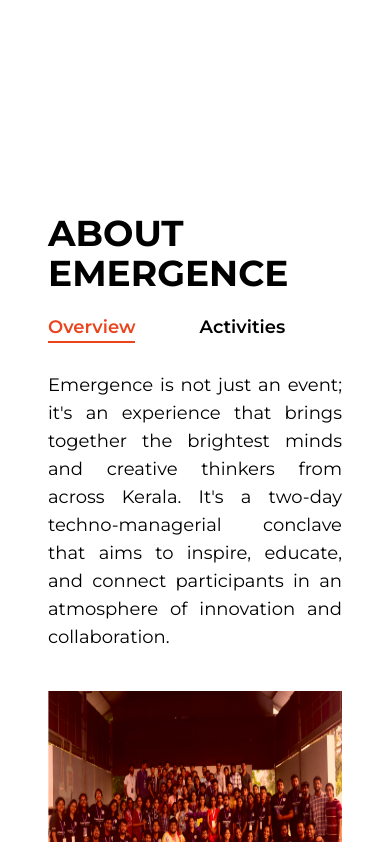
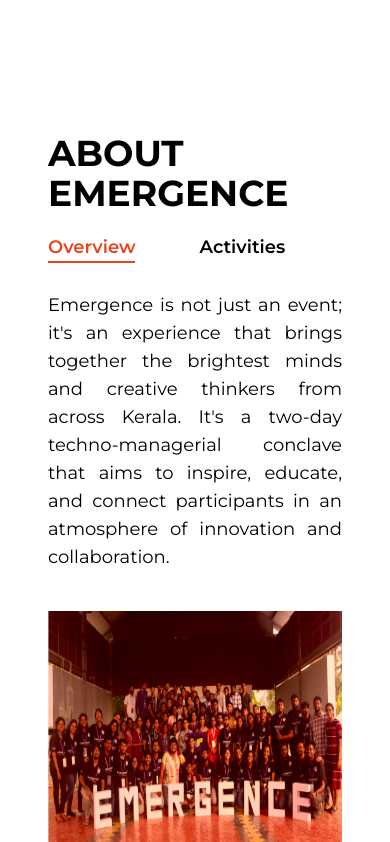
Before and after one commit to cecieee/Emergence-3, a React (Create React App) app: page / in a window 390 px wide. Shown: the part 1782-2624 px from the top of the page. Built offline with nearby package versions, Linux system fonts and the light colour scheme.

Commit message:
Updated responsivity

```diff
--- a/src/Pages/About/About.jsx
+++ b/src/Pages/About/About.jsx
@@ -26,7 +26,7 @@ function About() {
           </div>
         </div>
       </div>
-      <div className='ml-24 my-52 max-[450px]:ml-12'>
+      <div className='ml-24 my-52 max-[450px]:ml-12 max-[450px]:my-32'>
         <h1 className='font-bold text-4xl tracking-wider max-[450px]:tracking-normal'>ABOUT EMERGENCE</h1>
         <div className='flex gap-16'>
           <h3
```
